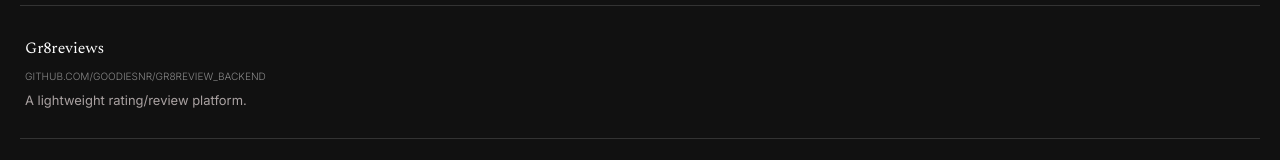
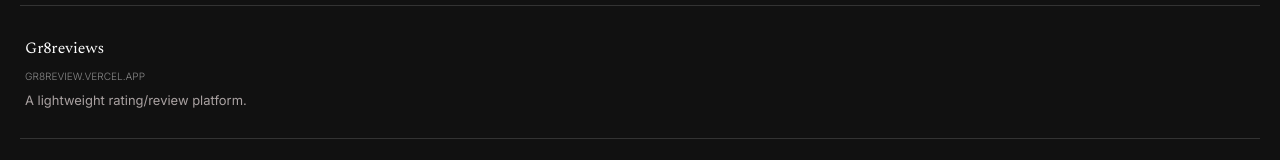
Before and after one commit to goodiesnr/goodiesnr, a React (Vite) app: page / in a window 1280 px wide. Shown: the part 609-769 px from the top of the page. Built offline with nearby package versions, Linux system fonts and the light colour scheme.

Commit message:
new updates

```diff
--- a/src/App.jsx
+++ b/src/App.jsx
@@ -19,8 +19,8 @@
     },
     {
       title: "Gr8reviews",
-      domain: "GITHUB.COM/GOODIESNR/GR8REVIEW_BACKEND",
-      link: "https://github.com/goodiesnr/gr8review_backend",
+      domain: "GR8REVIEW.VERCEL.APP",
+      link: "https://gr8review.vercel.app/",
       description: "A lightweight rating/review platform.",
     },
     {
```
